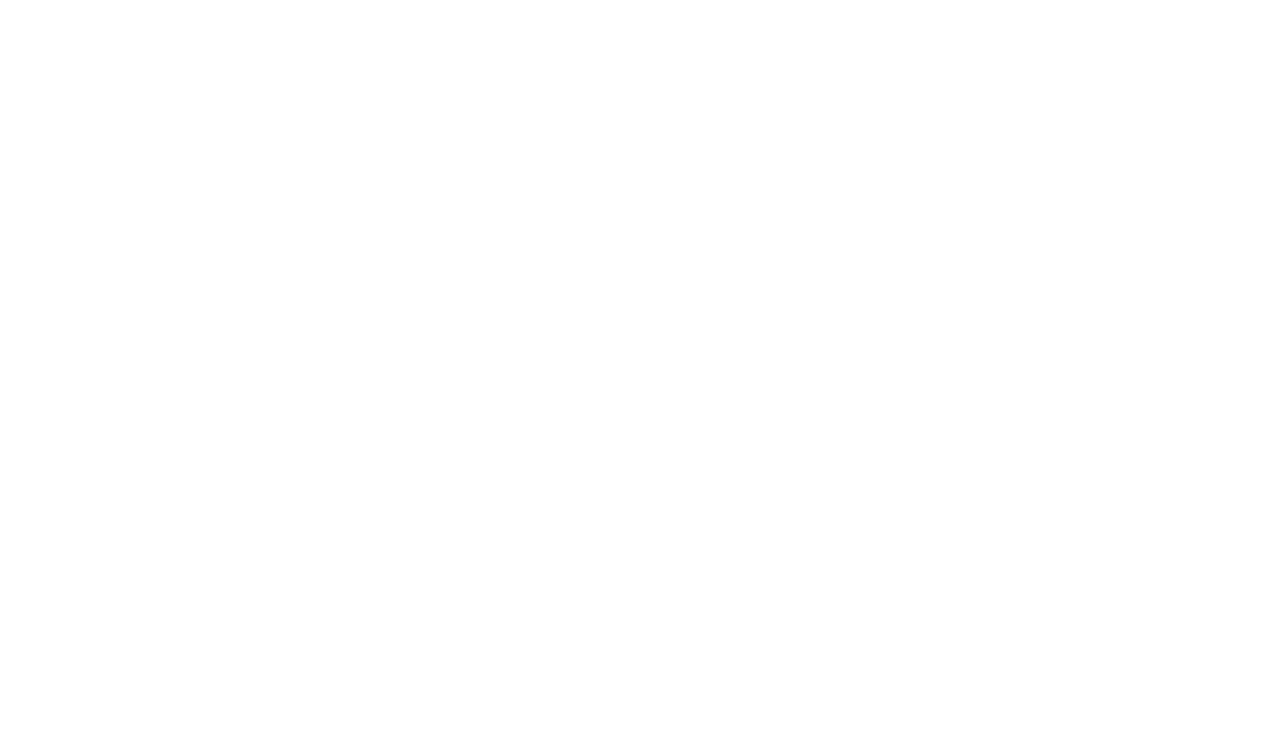
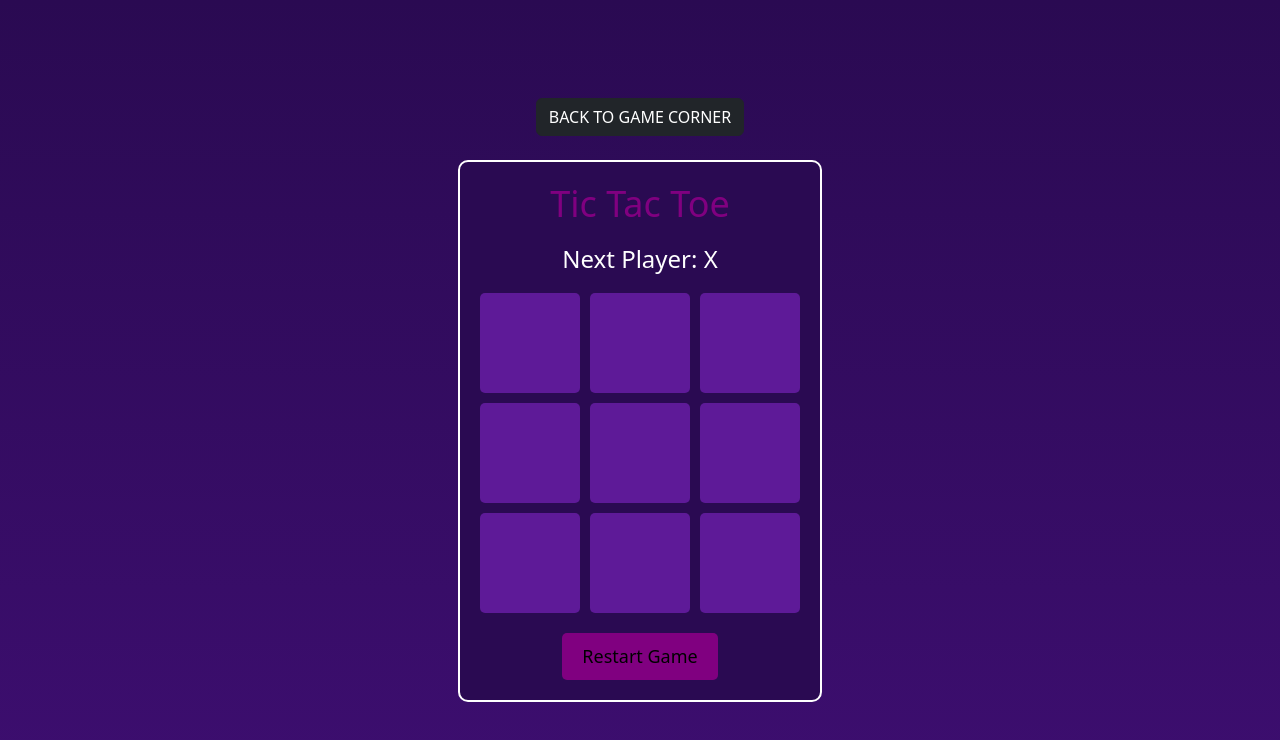
Before and after one commit to safabeegum/CHARITY_MAIN-PROJECT, a React (Create React App) app in the folder charity-frontend/: page /tictactoe in a window 1280 px wide. Before the commit this address had no page. Shown: the top 740 px of the page. Built offline with nearby package versions, Linux system fonts and the light colour scheme.

Commit message:
Tic Tac Toe Completed

```diff
--- a/charity-frontend/src/App.js
+++ b/charity-frontend/src/App.js
@@ -18,6 +18,7 @@ import UserNavbar from './components/UserNavbar';
 import GameIndex from './components/GameIndex';
 import Quiz from './components/Quiz';
 import GuessTheNumber from './components/GuessTheNumber';
+import TicTacToe from './components/TicTacToe';
 
 function App() {
   return (
@@ -42,6 +43,7 @@ function App() {
         <Route path='/gameindex' element={<GameIndex/>}/>
         <Route path='/quiz' element={<Quiz/>}/>
         <Route path='/guessthenumber' element={<GuessTheNumber/>}/>
+        <Route path='/tictactoe' element={<TicTacToe/>}/>
 
       </Routes>
       </BrowserRouter>
--- a/charity-frontend/src/components/GameIndex.jsx
+++ b/charity-frontend/src/components/GameIndex.jsx
@@ -71,7 +71,7 @@ const GameIndex = () => {
     const gameRoutes = {
         "QUIZ": "/quiz",
         "GUESS THE NUMBER": "/guessthenumber",
-        "TIC TAC TOE": "/tic-tac-toe",
+        "TIC TAC TOE": "/tictactoe",
         "SNAKE GAME": "/snake-game",
         "HANG MAN": "/hang-man",
         "ADULT PICTIONARY": "/adult-pictionary",
--- /dev/null
+++ b/charity-frontend/src/components/TicTacToe.jsx
@@ -0,0 +1,223 @@
+import React, { useState, useEffect } from "react";
+import { Link } from "react-router-dom";
+
+const TicTacToe = () => {
+  const [board, setBoard] = useState(Array(9).fill(null));
+  const [isXNext, setIsXNext] = useState(true);
+  const [gameResult, setGameResult] = useState(null);
+  const [shake, setShake] = useState(false);
+
+  const winner = calculateWinner(board);
+
+  useEffect(() => {
+    if (!isXNext && !winner) {
+      makeAIMove();
+    }
+  }, [isXNext, board, winner]);
+
+  useEffect(() => {
+    if (winner) {
+      if (winner === "X") {
+        setGameResult("🎉 You Win! 🎉");
+        triggerPartyEffect();
+      } else {
+        setGameResult("❌ You Lose! ❌");
+        triggerShakeEffect();
+      }
+    } else if (!board.includes(null)) {
+      setGameResult("It's a Draw! 🤝");
+    }
+  }, [winner]);
+
+  const handleClick = (index) => {
+    if (board[index] || winner) return;
+    const newBoard = [...board];
+    newBoard[index] = isXNext ? "X" : "O";
+    setBoard(newBoard);
+    setIsXNext(!isXNext);
+  };
+
+  const restartGame = () => {
+    setBoard(Array(9).fill(null));
+    setIsXNext(true);
+    setGameResult(null);
+    setShake(false);
+  };
+
+  const makeAIMove = () => {
+    const ai = "O";
+    const opponent = "X";
+    let newBoard = [...board];
+
+    const winningMove = findBestMove(newBoard, ai);
+    if (winningMove !== -1) {
+      newBoard[winningMove] = ai;
+      setBoard(newBoard);
+      setIsXNext(true);
+      return;
+    }
+
+    const blockingMove = findBestMove(newBoard, opponent);
+    if (blockingMove !== -1) {
+      newBoard[blockingMove] = ai;
+      setBoard(newBoard);
+      setIsXNext(true);
+      return;
+    }
+
+    const emptyCells = newBoard.map((cell, index) => (cell === null ? index : -1)).filter(index => index !== -1);
+    const randomMove = emptyCells[Math.floor(Math.random() * emptyCells.length)];
+    newBoard[randomMove] = ai;
+    setBoard(newBoard);
+    setIsXNext(true);
+  };
+
+  const findBestMove = (board, player) => {
+    const winningCombinations = [
+      [0, 1, 2], [3, 4, 5], [6, 7, 8],
+      [0, 3, 6], [1, 4, 7], [2, 5, 8],
+      [0, 4, 8], [2, 4, 6],
+    ];
+
+    for (let combination of winningCombinations) {
+      const [a, b, c] = combination;
+      const cells = [board[a], board[b], board[c]];
+      const emptyCellIndex = cells.indexOf(null);
+
+      if (emptyCellIndex !== -1 && cells.filter(cell => cell === player).length === 2) {
+        return combination[emptyCellIndex];
+      }
+    }
+    return -1;
+  };
+
+  const triggerPartyEffect = () => {
+    const confetti = document.createElement("div");
+    confetti.innerHTML = "🎉";
+    confetti.style.position = "fixed";
+    confetti.style.left = `${Math.random() * 100}%`;
+    confetti.style.top = "-10px";
+    confetti.style.fontSize = "2rem";
+    confetti.style.animation = "fall 2s linear";
+    document.body.appendChild(confetti);
+
+    setTimeout(() => {
+      document.body.removeChild(confetti);
+    }, 2000);
+  };
+
+  const triggerShakeEffect = () => {
+    setShake(true);
+    setTimeout(() => setShake(false), 500);
+  };
+
+  return (
+    <div style={styles.TTTmain}>
+        <a href="/gameindex" className="btn btn-dark">BACK TO GAME CORNER</a>
+        <br></br>
+      <div style={{ ...styles.TTTgame, ...(shake ? styles.shake : {}) }}>
+        <h1 style={styles.heading}>Tic Tac Toe</h1>
+        {gameResult ? <h2 style={styles.result}>{gameResult}</h2> : <h2 style={styles.subHeading}>Next Player: {isXNext ? "X" : "O"}</h2>}
+        <div style={styles.TTTboard}>
+          {board.map((cell, index) => (
+            <div key={index} style={styles.TTTcell} onClick={() => handleClick(index)}>
+              {cell}
+            </div>
+          ))}
+        </div>
+        <button style={styles.TTTrestart} onClick={restartGame}>
+          Restart Game
+        </button>
+      </div>
+
+    </div>
+  );
+};
+
+// Helper function to check for a winner
+const calculateWinner = (board) => {
+  const winningCombinations = [
+    [0, 1, 2], [3, 4, 5], [6, 7, 8],
+    [0, 3, 6], [1, 4, 7], [2, 5, 8],
+    [0, 4, 8], [2, 4, 6],
+  ];
+
+  for (let combination of winningCombinations) {
+    const [a, b, c] = combination;
+    if (board[a] && board[a] === board[b] && board[a] === board[c]) {
+      return board[a];
+    }
+  }
+  return null;
+};
+
+// Inline styles
+const styles = {
+  TTTmain: {
+    display: "flex",
+    justifyContent: "center",
+    alignItems: "center",
+    height: "100vh",
+    background: "linear-gradient(to bottom, #2a0a52, #3d0e70)", // Dark Purple Gradient
+    flexDirection: "column",
+  },
+  TTTgame: {
+    textAlign: "center",
+    backgroundColor: "#2a0a52", // Dark Purple
+    padding: "20px",
+    borderRadius: "10px",
+    border: "2px solid white",
+  },
+  heading: {
+    fontSize: "36px",
+    marginBottom: "20px",
+    color: "purple", // Changed from yellow to black
+  },
+  subHeading: {
+    fontSize: "24px",
+    marginBottom: "20px",
+    color: "white",
+  },
+  result: {
+    fontSize: "28px",
+    fontWeight: "bold",
+    color: "white", // Changed from yellow to black
+  },
+  shake: {
+    animation: "shake 0.5s",
+  },
+  TTTboard: {
+    display: "grid",
+    gridTemplateColumns: "repeat(3, 100px)",
+    gridTemplateRows: "repeat(3, 100px)",
+    gap: "10px",
+    justifyContent: "center",
+    marginBottom: "20px",
+  },
+  TTTcell: {
+    width: "100px",
+    height: "100px",
+    backgroundColor: "#5e1a98", // Darker Purple Tile
+    fontSize: "32px",
+    fontWeight: "bold",
+    cursor: "pointer",
+    borderRadius: "5px",
+    color: "white",
+  },
+  TTTrestart: {
+    padding: "10px 20px",
+    fontSize: "18px",
+    backgroundColor: "purple",
+    color: "black",
+    border: "none",
+    borderRadius: "5px",
+  },
+  TTTHome: {
+    marginTop: "20px",
+    backgroundColor: "#f4a261",
+    padding: "10px 20px",
+    borderRadius: "5px",
+  },
+};
+
+export default TicTacToe;
```
